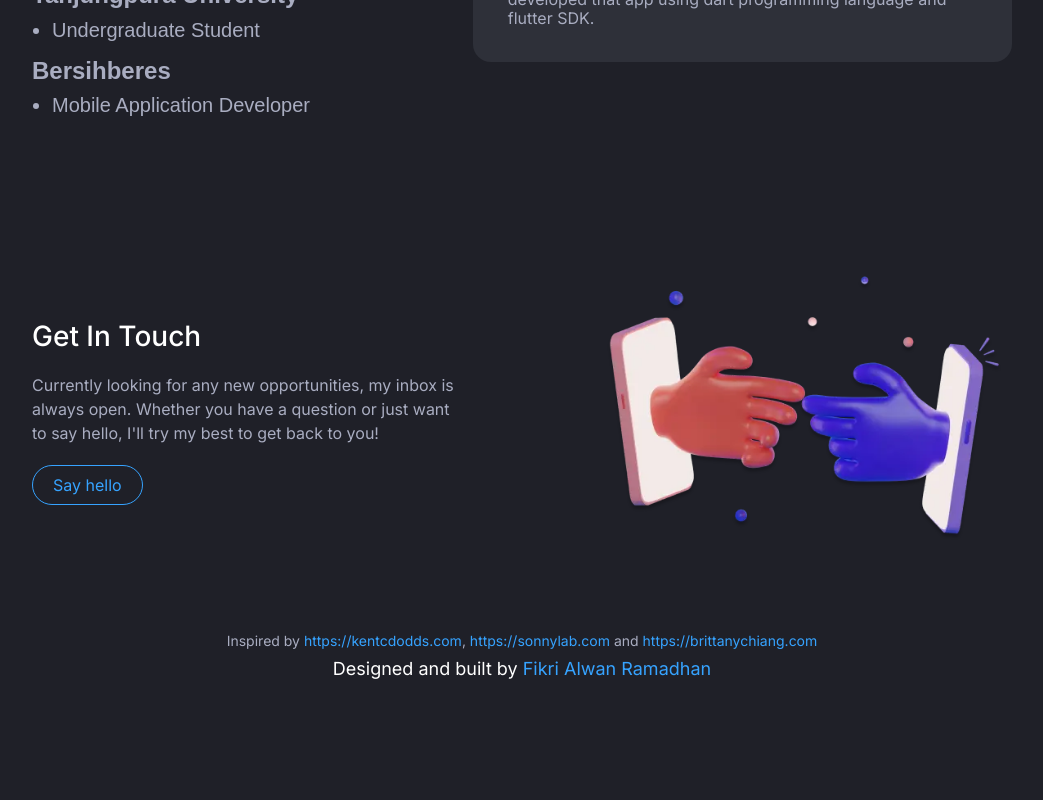
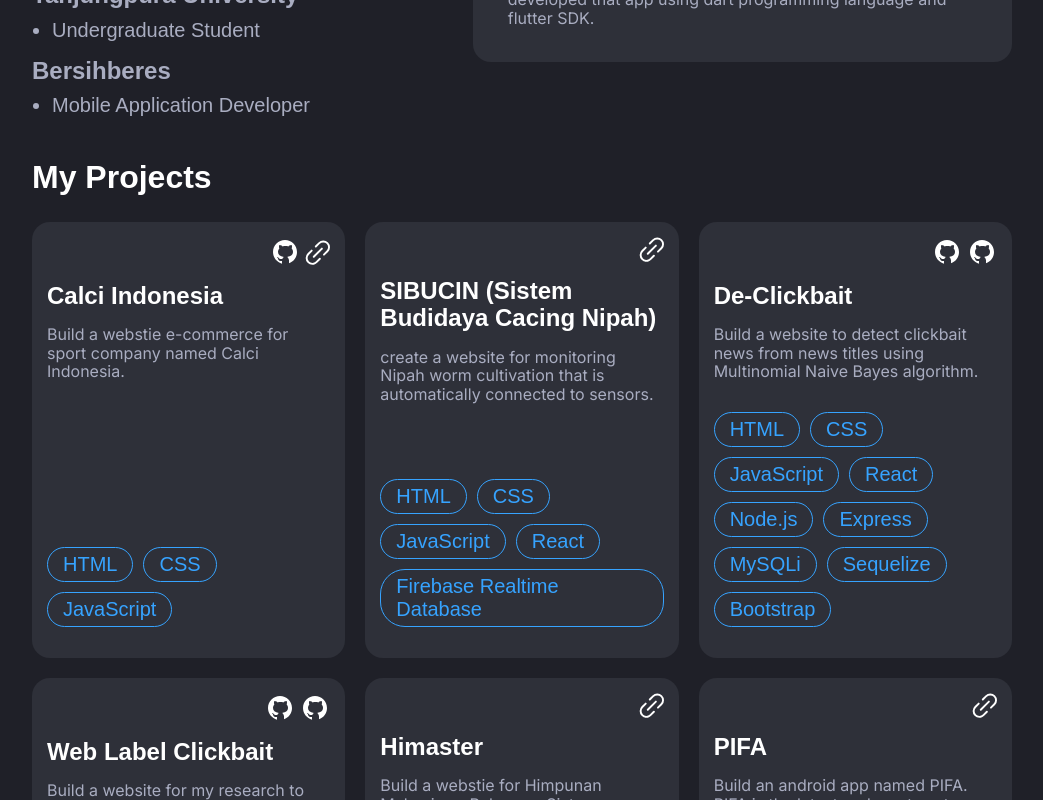
Before and after one commit to fikrialwan/fikrialwan-web, a React (Create React App) app: page / in a window 1280 px wide. Shown: the part 1920-2720 px from the top of the page, without its empty margins (118-1161 px from the left). Before the commit the page ends 2620 px from the top, so only its background shows below. Built offline with nearby package versions, Linux system fonts and the light colour scheme; a web font is replaced by a local one.

Commit message:
feat: add content and style project section home page

```diff
--- a/src/component/project/index.tsx
+++ b/src/component/project/index.tsx
@@ -1,3 +1,166 @@
-export default function ProjectSection() {
-  return <div>ProjectSection</div>;
+import { css } from "@emotion/css";
+import {
+  LinkProjects,
+  LinkProjectsType,
+  projectsData,
+  ProjectsDataType,
+} from "src/data/projects-data";
+import theme from "src/styles/theme";
+import TechStack from "../tech-stack";
+import MoreButton from "../ui/buttons/more-button";
+import { FigmaIcon, GithubIcon, LinkIcon } from "../ui/icons";
+
+interface ProjectSectionProps {
+  isHome: Boolean;
 }
+
+export default function ProjectSection({ isHome }: ProjectSectionProps) {
+  if (isHome) {
+    return (
+      <section
+        className={css`
+          display: flex;
+          flex-direction: column;
+          justify-items: center;
+        `}
+      >
+        <h2
+          className={css`
+            font-weight: 600;
+            font-size: 32px;
+            color: ${theme.colors.white};
+          `}
+        >
+          My Projects
+        </h2>
+        <div
+          className={css`
+            display: grid;
+            grid-template-columns: repeat(auto-fill, minmax(260px, 1fr));
+            gap: 20px;
+            margin-bottom: 15px;
+          `}
+        >
+          {projectsData
+            .slice(0, 6)
+            .map(
+              (
+                { name, desc, techStack, url }: ProjectsDataType,
+                key: number
+              ) => {
+                return (
+                  <article
+                    key={key}
+                    className={css`
+                      display: flex;
+                      flex-direction: column;
+                      padding: 15px;
+                      background-color: ${theme.colors.blackGrey};
+                      border-radius: 18px;
+                      transition: all 0.5ms ease-in;
+                      &:hover {
+                        outline-offset: 4px;
+                        outline: 3px solid ${theme.colors.white};
+                      }
+                    `}
+                  >
+                    <div
+                      className={css`
+                        display: flex;
+                        justify-content: end;
+                        align-items: center;
+                      `}
+                    >
+                      {url.map((urlData: LinkProjectsType, key: number) => {
+                        if (urlData.type === LinkProjects.github) {
+                          return (
+                            <a
+                              key={key}
+                              href={urlData.url}
+                              target="_blank"
+                              rel="noreferrer noopener"
+                            >
+                              <GithubIcon
+                                width={30}
+                                height={30}
+                                className={css`
+                                  margin-left: 5px;
+                                  cursor: pointer;
+                                `}
+                              />
+                            </a>
+                          );
+                        } else if (urlData.type === LinkProjects.link) {
+                          return (
+                            <a
+                              key={key}
+                              href={urlData.url}
+                              target="_blank"
+                              rel="noreferrer noopener"
+                            >
+                              <LinkIcon
+                                width={25}
+                                height={25}
+                                className={css`
+                                  margin-left: 5px;
+                                  cursor: pointer;
+                                `}
+                              />
+                            </a>
+                          );
+                        } else {
+                          return (
+                            <a
+                              key={key}
+                              href={urlData.url}
+                              target="_blank"
+                              rel="noreferrer noopener"
+                            >
+                              <FigmaIcon
+                                width={30}
+                                height={30}
+                                className={css`
+                                  margin-left: 5px;
+                                  cursor: pointer;
+                                `}
+                              />
+                            </a>
+                          );
+                        }
+                      })}
+                    </div>
+                    <h3
+                      className={css`
+                        font-size: 24px;
+                        font-weight: 600;
+                        color: ${theme.colors.white};
+                        margin: 10px 0 0 0;
+                        padding: 0;
+                      `}
+                    >
+                      {name}
+                    </h3>
+                    <p
+                      className={css`
+                        font-size: 16px;
+                        font-weight: 400;
+                        flex: 1;
+                        color: ${theme.colors.grey};
+                        margin: 16px 0;
+                      `}
+                    >
+                      {desc}
+                    </p>
+                    <TechStack data={techStack} />
+                  </article>
+                );
+              }
+            )}
+        </div>
+        <MoreButton title="More Projects" url="projects" />
+      </section>
+    );
+  } else {
+    return <div>projects</div>;
+  }
+}
--- a/src/pages/home.tsx
+++ b/src/pages/home.tsx
@@ -1,6 +1,7 @@
 import AboutSection from "src/component/about";
 import Experience from "src/component/experience";
 import Hero from "src/component/hero/hero";
+import ProjectSection from "src/component/project";
 import { aboutHomeData, heroData } from "src/data";
 
 function Home() {
@@ -9,6 +10,7 @@ function Home() {
       <Hero isHome={true} data={heroData.home} />
       <AboutSection isHome={true} data={aboutHomeData} />
       <Experience />
+      <ProjectSection isHome={true} />
     </>
   );
 }
```
